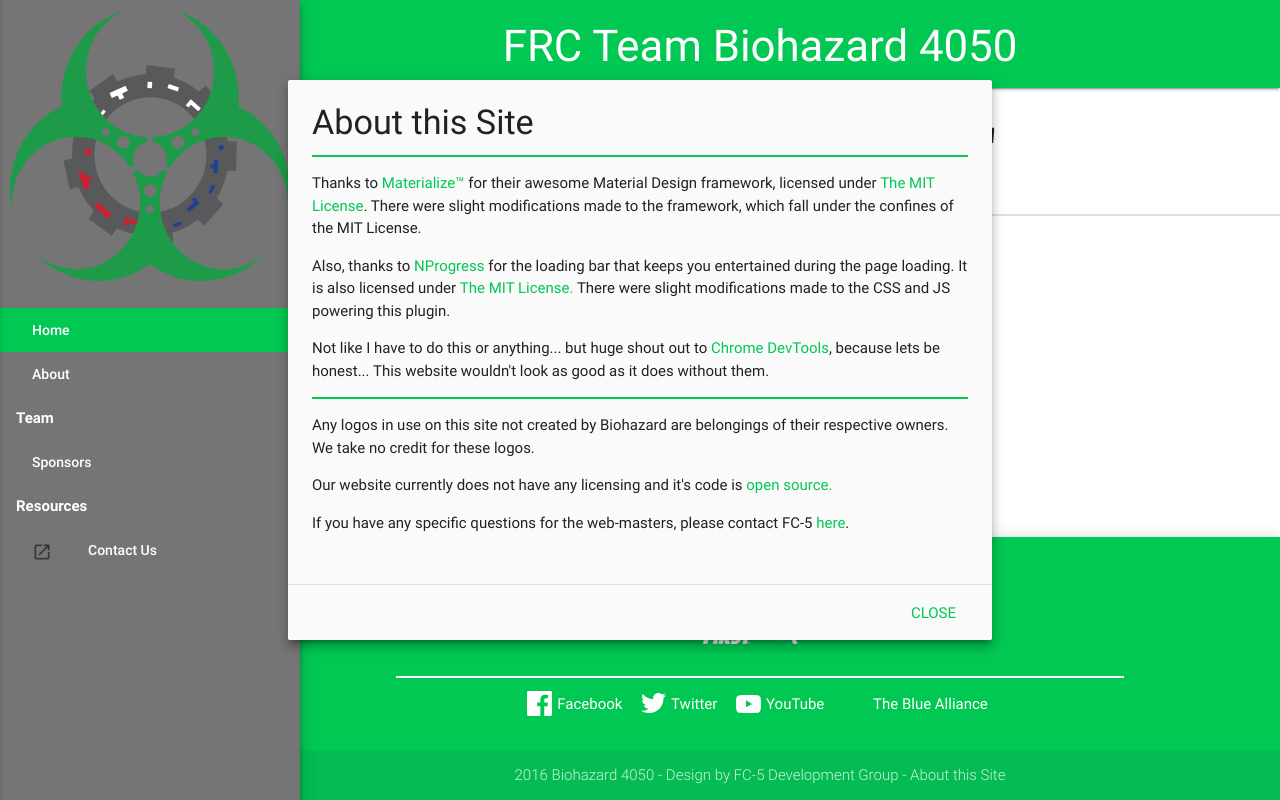
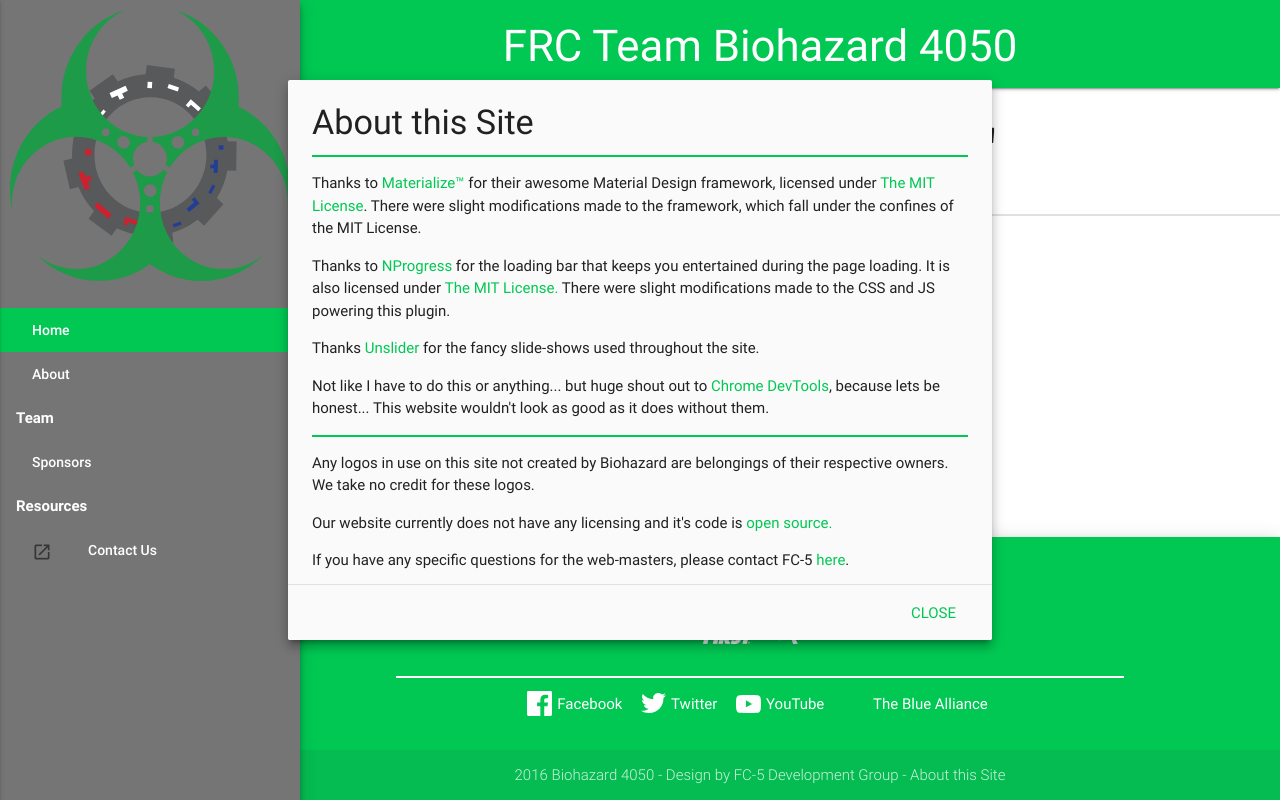
Before and after one commit to Team4050/2016-biohazard4050.org, a plain HTML site: page index.html in a window 1280 px wide. Both pictures are taken after a click on the link "About this Site". Drawn offline with nearby package versions, Linux system fonts and the light colour scheme.

Commit message:
Added unslider credit

```diff
--- a/index.html
+++ b/index.html
@@ -253,7 +253,8 @@
         <h4>About this Site</h4>
         <div class="divider div-green"></div>
         <p>Thanks to <a class="fancy-underline underline-green" href="http://materializecss.com/" target="_blank">Materialize™</a> for their awesome Material Design framework, licensed under <a class="fancy-underline underline-green" href="https://github.com/Dogfalo/materialize/blob/master/LICENSE" target="_blank">The MIT License</a>. There were slight modifications made to the framework, which fall under the confines of the MIT License.</p>
-        <p>Also, thanks to <a class="fancy-underline underline-green" href="http://ricostacruz.com/nprogress/">NProgress</a> for the loading bar that keeps you entertained during the page loading. It is also licensed under <a class="fancy-underline underline-green" href="https://github.com/rstacruz/nprogress/blob/master/License.md">The MIT License.</a> There were slight modifications made to the CSS and JS powering this plugin.</p>
+        <p>Thanks to <a class="fancy-underline underline-green" href="http://ricostacruz.com/nprogress/">NProgress</a> for the loading bar that keeps you entertained during the page loading. It is also licensed under <a class="fancy-underline underline-green" href="https://github.com/rstacruz/nprogress/blob/master/License.md">The MIT License.</a> There were slight modifications made to the CSS and JS powering this plugin.</p>
+        <p>Thanks <a class="fancy-underline underline-green" href="http://unslider.com/">Unslider</a> for the fancy slide-shows used throughout the site.</p>
         <p>Not like I have to do this or anything... but huge shout out to <a class="fancy-underline underline-green" href="https://developers.google.com/web/tools/chrome-devtools/">Chrome DevTools</a>, because lets be honest... This website wouldn't look as good as it does without them.</p>
         <div class="divider div-green"></div>
         <p>Any logos in use on this site not created by Biohazard are belongings of their respective owners. We take no credit for these logos.</p>
```
